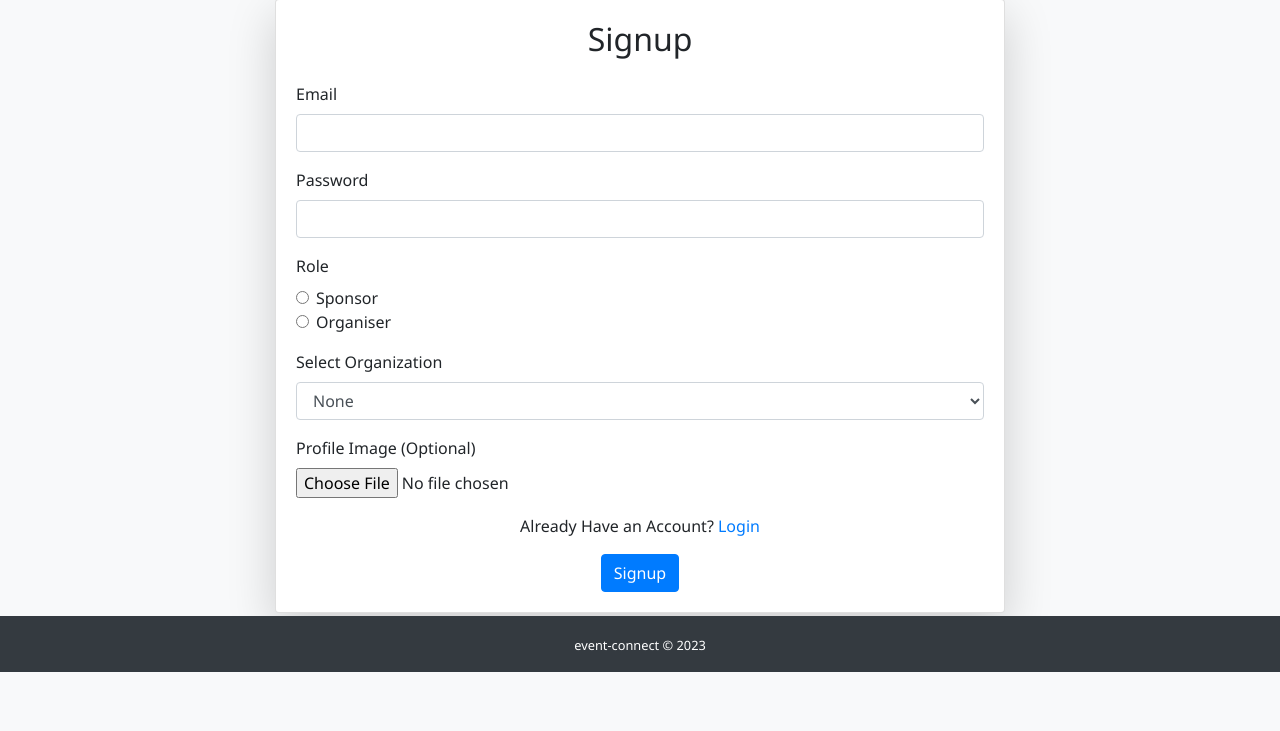
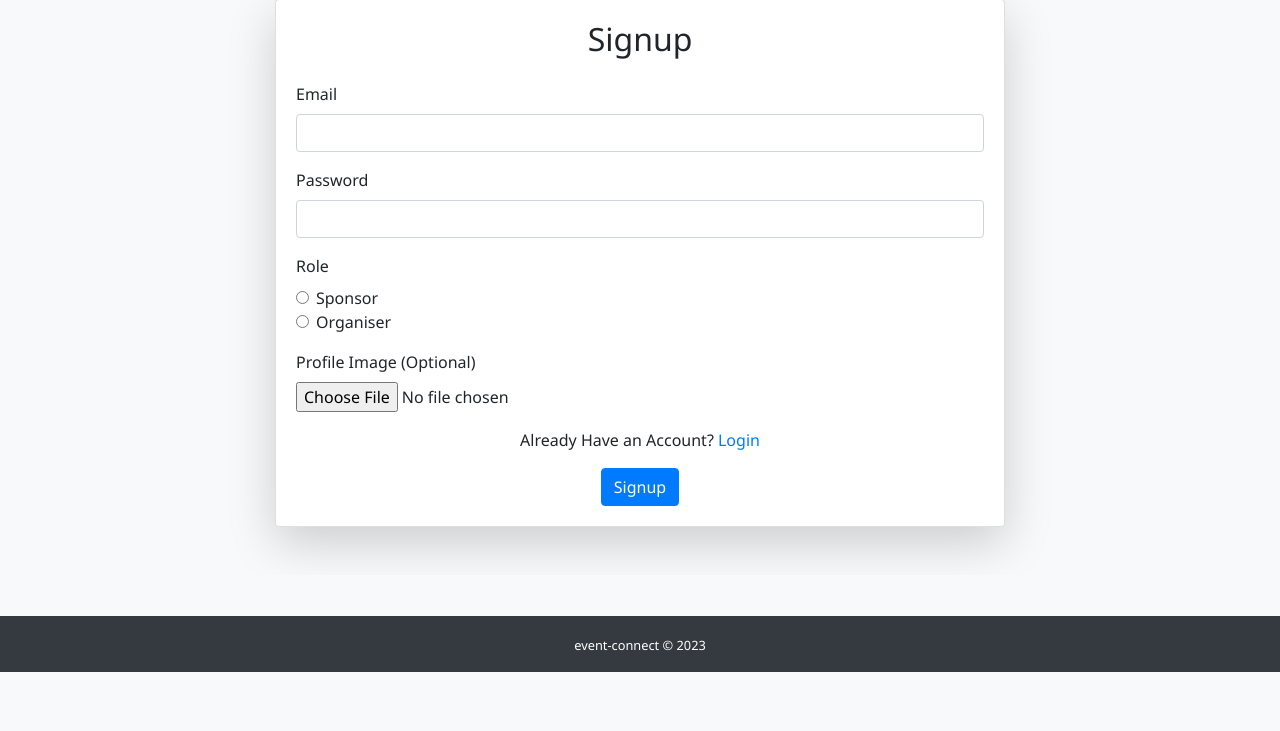
Before and after one commit to Aryan-1-6/Event-Connect, a Flask app: page / in a window 1280 px wide. Shown: the part 128-859 px from the top of the page. After the commit the page ends 800 px from the top, so only its background shows below. Run offline with Flask 3, Linux system fonts and the light colour scheme; data that the repository does not hold is empty; parts of the project's set-up code (start-up, migrations or seed data) failed here and were passed over; some libraries are stand-ins or nearby versions.

Commit message:
final commit

```diff
--- a/app.py
+++ b/app.py
@@ -73,6 +73,7 @@ def create_new_user(form_data):
     password = form_data.get("password")
     role = form_data.get("role")  # Assuming "role" is the name of the checkbox
     organization = form_data.get("organization")
+    # images = form.data.get("profileImage")
 
     # Extract the user's name from the email
     name = email.split("@")[0]
@@ -1043,7 +1044,15 @@ def apply_filters():
     response_list = get_responses(user_id)
     posts_df = pd.DataFrame(fetch_filtered_posts(location, eventType, eventTopic,attendeesTo, attendeesFrom, budgetFrom, budgetTo))
 
-    return render_template('sponsor_home.html', posts_df=posts_df, response_list = get_responses(user_id))
+    query = "SELECT Role FROM User WHERE UserID = %s"
+    cursor.execute(query, (user_id , ))
+    role = (cursor.fetchall())[0][0]
+    if(role == "Sponsor"):
+        message_list = chat_list(user_id, 1)
+    else:
+        message_list = chat_list(user_id, 0)
+
+    return render_template('sponsor_home.html', posts_df=posts_df, response_list = get_responses(user_id), message_list = message_list)
 
 def get_organizer_info(package_id):
     # Your logic to fetch the organizer's information based on the package ID goes here
@@ -1051,10 +1060,11 @@ def get_organizer_info(package_id):
     # Assuming you have a Packages table with an organizer_id column that references the Users table
     query = "SELECT Package.OrganizerID FROM Package WHERE Package.PackageId = %s"
     print(package_id," ccmmc")
-    package_id = tuple(package_id)
-    cursor.execute(query, (package_id))
+    # package_id = tuple(package_id)
+    cursor.execute(query, (package_id, ))
     post_data = cursor.fetchall()
     if post_data != []:
+        print("ge")
         return post_data[0]
     else:
         return None
--- a/templates/signup.html
+++ b/templates/signup.html
@@ -33,15 +33,7 @@
                                 </label>
                             </div>
                         </div>
-                        <div class="form-group">
-                            <label for="organization">Select Organization</label>
-                            <select class="form-control" id="organization" name="organization">
-                                {% for org in organizations %}
-                                    <option value="{{ org.id }}">{{ org.name }}</option>
-                                {% endfor %}
-                                <option value="none">None</option>
-                            </select>
-                        </div>
+
                         <div class="form-group">
                             <label for="profileImage">Profile Image (Optional)</label>
                             <input type="file" class="form-control-file" id="profileImage" name="profileImage">
```
Also changed, not shown: static/profile_images/dummy.jpg (added).
